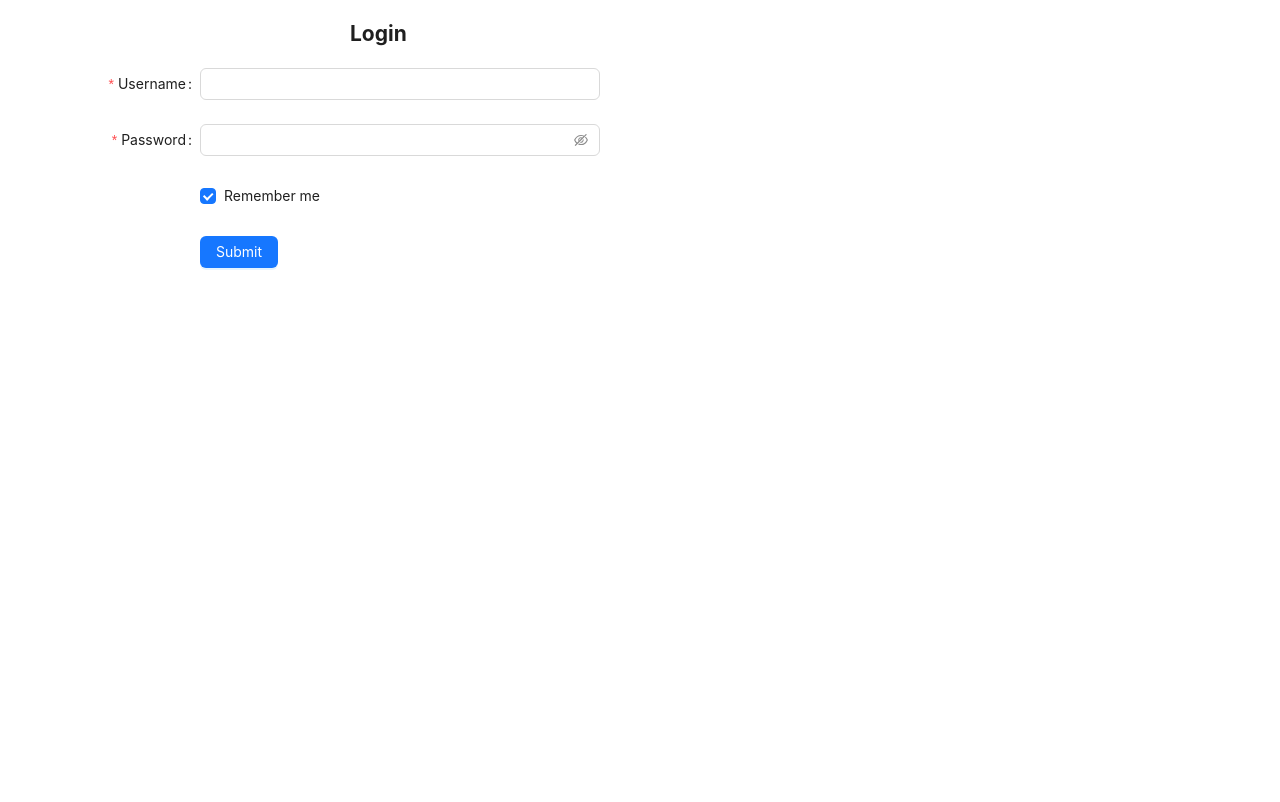
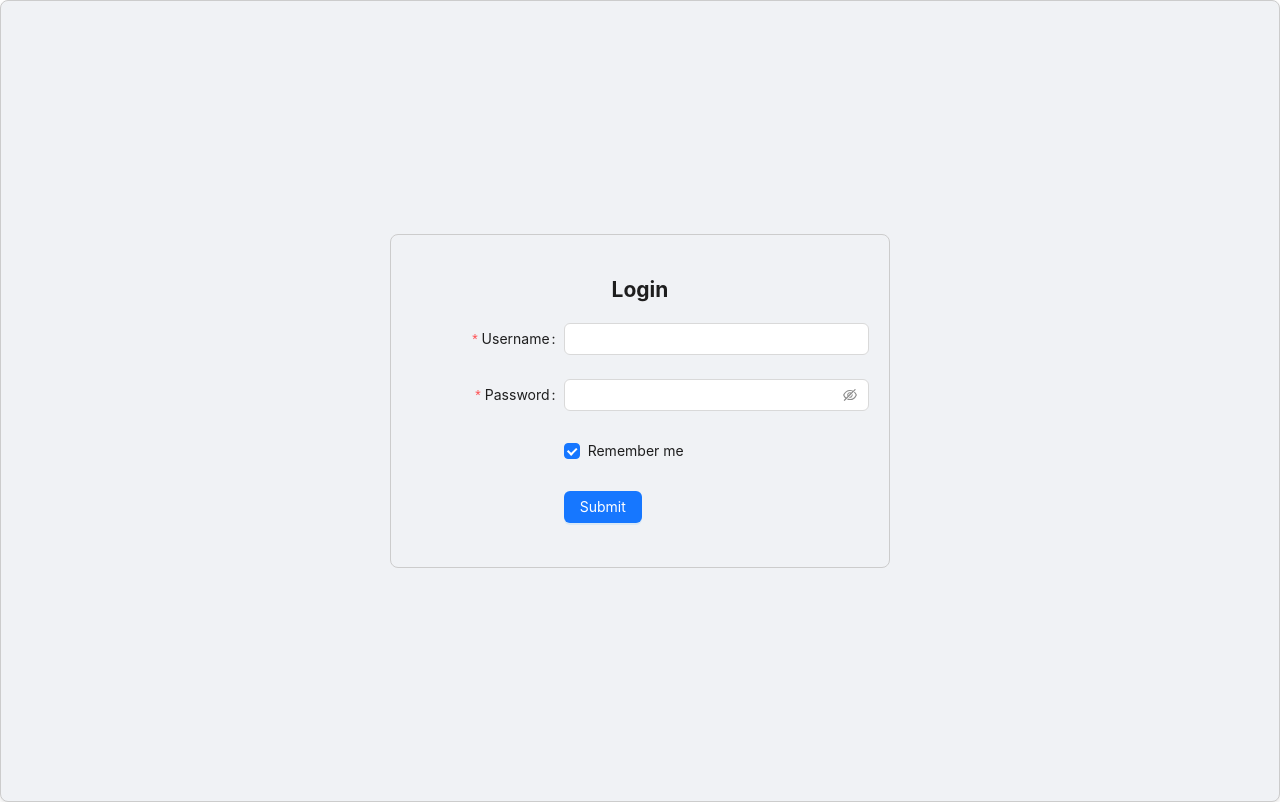
Before and after one commit to MAzeemSidd/survey_app_admin_portal, a React (Create React App) app: page / in a window 1280 px wide. Built offline with nearby package versions, Linux system fonts and the light colour scheme; no server answers.

Commit message:
Fix route issue and add some style in login page

```diff
--- a/src/App.js
+++ b/src/App.js
@@ -12,8 +12,7 @@ function App() {
       <Suspense fallback={<Spin spinning={true}/>}>
         <Routes>
           <Route path="/" name="Login" element={<Login />} />
-          <Route path="/home" name="Home" element={<DefaultLayout />} />
-          <Route path="/projects" name="Project" element={<Projects />} />
+          <Route path="*" name="Home" element={<DefaultLayout />} />
         </Routes>
       </Suspense>
     </BrowserRouter>
--- a/src/components/Layouts/DefaultLayout.js
+++ b/src/components/Layouts/DefaultLayout.js
@@ -29,7 +29,7 @@ const projects = [
   {key: '3', label: 'Project 3'},
 ]
 const items = [
-  {key: '', label: 'Home', icon: <HomeOutlined />},
+  {key: '/home', label: 'Home', icon: <HomeOutlined />},
   {key: '/projects', label: 'Projects', icon: <ProductOutlined />},
   {key: '/reports', label: 'Reports', icon: <DesktopOutlined />},
 ];
--- a/src/components/Login.js
+++ b/src/components/Login.js
@@ -1,7 +1,9 @@
 import React, { useState } from "react";
 import { Button, Checkbox, Form, Input } from "antd";
 import axios from "axios";
-import { Link, useNavigate } from "react-router-dom";
+import { useNavigate } from "react-router-dom";
+import { replace } from "formik";
+
 const url = process.env.REACT_APP_SERVER_URL + "login";
 
 export default function Login() {
@@ -10,22 +12,35 @@ export default function Login() {
 
   const onFinish = async (values) => {
     try {
-
       const response = await axios.post(url, {
         username: values.username,
         password: values.password,
       });
       const token = response.data.token;
       localStorage.setItem("jwtToken", token);
-      navigate('/home')
+      navigate('/home', { replace });
     } catch (error) {
       console.log("Invalid Username and Password!");
     }
   };
+
   const onFinishFailed = (errorInfo) => {
     console.log("Failed:", errorInfo);
   };
+
   return (
+    <div
+      style={{
+        display: "flex",
+        justifyContent: "center",
+        alignItems: "center",
+        height: "100vh",
+        backgroundColor: "#f0f2f5", // Change this to your preferred color
+        border: "1px solid #ccc", // Border style for the outer container
+        borderRadius: "8px", // Border radius for the outer container
+        boxShadow: "0 2px 4px rgba(0, 0, 0, 0.1)", // Optional box shadow
+      }}
+    >
       <Form
         name="basic"
         labelCol={{
@@ -35,7 +50,11 @@ export default function Login() {
           span: 16,
         }}
         style={{
-        maxWidth: 600,
+          maxWidth: 500,
+          width: "100%",
+          border: "1px solid #ccc", // Border style for the form
+          borderRadius: "8px", // Border radius for the form
+          padding: "20px", // Optional padding for the form
         }}
         initialValues={{
           remember: true,
@@ -44,7 +63,7 @@ export default function Login() {
         onFinishFailed={onFinishFailed}
         autoComplete="off"
       >
-      <h2 style={{marginLeft:350}}>Login</h2>
+        <h2 style={{ textAlign: "center" }}>Login</h2>
         <Form.Item
           label="Username"
           name="username"
@@ -93,5 +112,6 @@ export default function Login() {
           </Button>
         </Form.Item>
       </Form>
+    </div>
   );
 }
```
Lines whose indentation alone changed are shown as unchanged.
